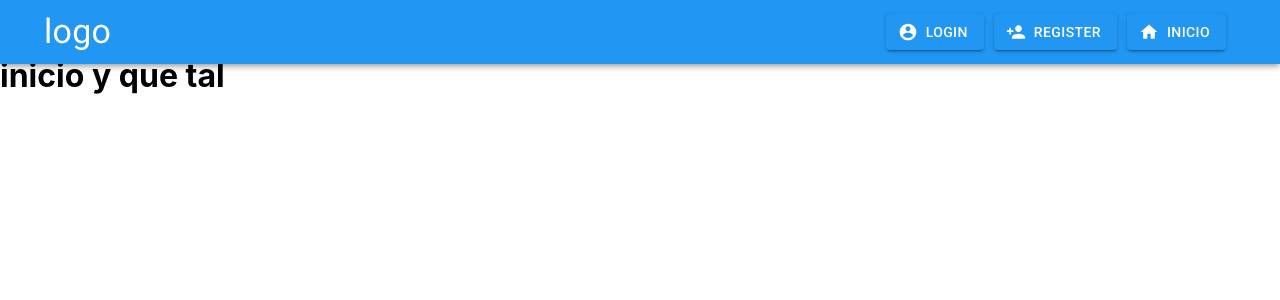
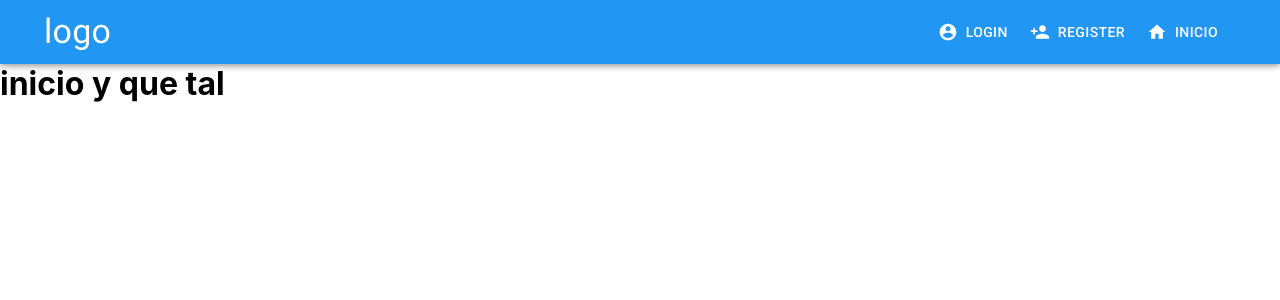
Before and after one commit to kabir02091999/proyectoLeKa, a React (Create React App) app: page / in a window 1280 px wide. Shown: the top 300 px of the page. Built offline with nearby package versions, Linux system fonts and the light colour scheme.

Commit message:
cambio de los botones

```diff
--- a/src/componetes/Nav.jsx
+++ b/src/componetes/Nav.jsx
@@ -26,24 +26,16 @@ import Registro from '../vistas/Registro';
 
 //funcion
 
-/* const maker = makeStyles( theme => ({
+ const maker = makeStyles( theme => ({
 
-  offset: theme.mixins.Toolbar
-
-})) */
-
-
-
-
-const stylos = makeStyles({
-
+  offset:theme.mixins.toolbar,
   boton:{
 
     marginRight: "10px"
 
   }
 
-})
+}))
 
 const Nav = () => {
 
@@ -51,7 +43,7 @@ const Nav = () => {
   const [modal, setmodal] = useState(false)
   const [modalRegistro, setmodalRegistro] = useState(false)
 
-  const est = stylos()
+  const est = maker()
 
   const openClos = ()=>{
 
@@ -67,7 +59,7 @@ const Nav = () => {
 
     return (
       <div>
-        <ThemeProvider theme={theme}>
+
          <AppBar position="fixed" color="primary">
           <Toolbar>
             <div className="logo">
@@ -77,17 +69,16 @@ const Nav = () => {
             </div>
             <div className="botones">
 
-              <Button className={est.boton} variant="contained" color="primary" startIcon={<AccountCircleIcon/>} onClick={()=>{openClos()}} >login</Button>
+              <Button className={est.boton} color="inherit" startIcon={<AccountCircleIcon/>} onClick={()=>{openClos()}} >login</Button>
 
-              <Button className={est.boton} variant="contained" color="primary" startIcon={<PersonAddIcon/>} onClick={()=>{openCloseRegistro()}} >register</Button>
+              <Button className={est.boton}  color="inherit" startIcon={<PersonAddIcon/>} onClick={()=>{openCloseRegistro()}} >register</Button>
 
-              <Button className={est.boton} variant="contained" color="primary" startIcon={<HomeIcon/>}> inicio</Button>{/* ojo */}
+              <Button className={est.boton} color="inherit" startIcon={<HomeIcon/>}> inicio</Button>{/* ojo */}
 
             </div>
             </Toolbar>
           </AppBar>
-          <div className="cambio" ></div>
-        </ThemeProvider>
+          <div className={est.offset} ></div>
 
         <Modal
         open={modal}
```
